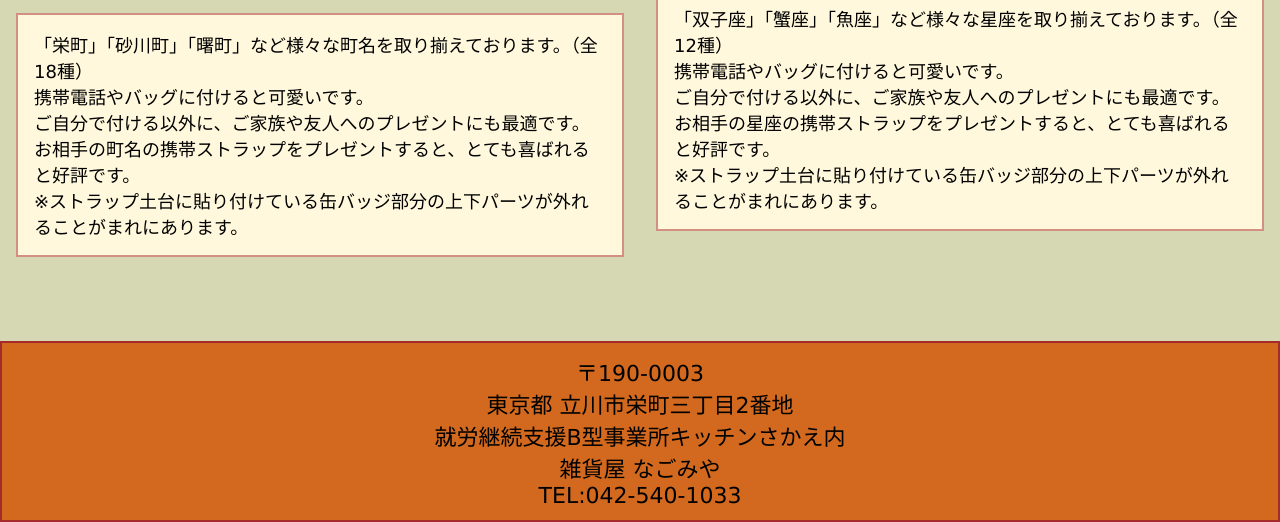
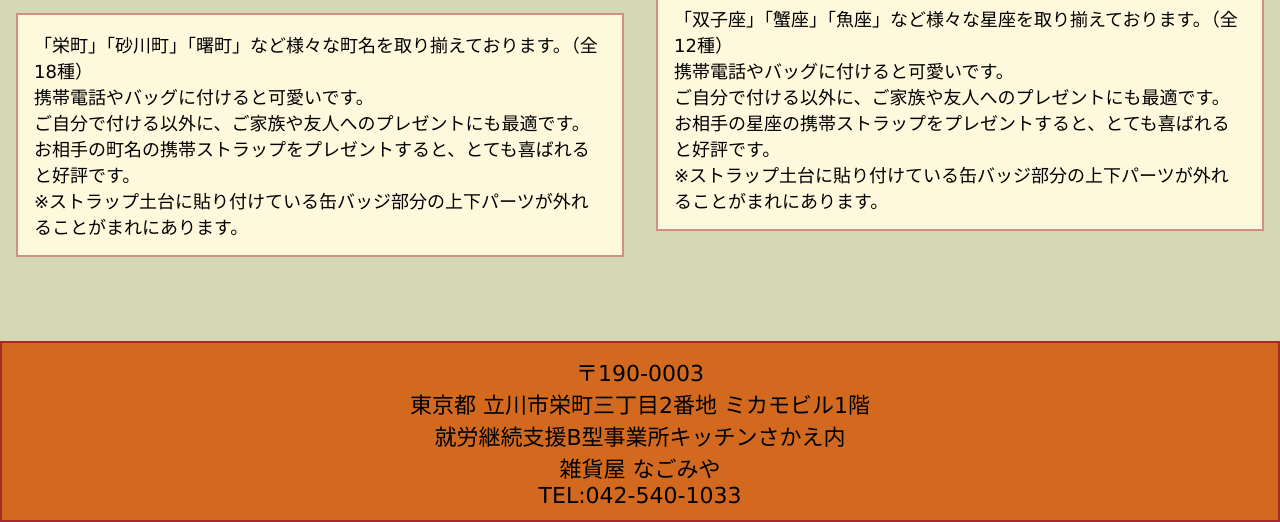
Before and after one commit to AKARIf33/Nagomiya-ProductintroductionSite, a plain HTML site: page index.html in a window 1280 px wide. Shown: the part 2499-3021 px from the top of the page. Drawn offline with nearby package versions, Linux system fonts and the light colour scheme.

Commit message:
Add files via upload

```diff
--- a/index.html
+++ b/index.html
@@ -84,7 +84,7 @@
     </div><!-- 商品紹介全体を囲むdivタグの閉じタグ -->
     <footer>
       <p>
-        〒190-0003<br>東京都 立川市栄町三丁目2番地<br>
+        〒190-0003<br>東京都 立川市栄町三丁目2番地 ミカモビル1階<br>
         就労継続支援B型事業所キッチンさかえ内<br>雑貨屋 なごみや<br>
         TEL:042-540-1033
       </p>
```
